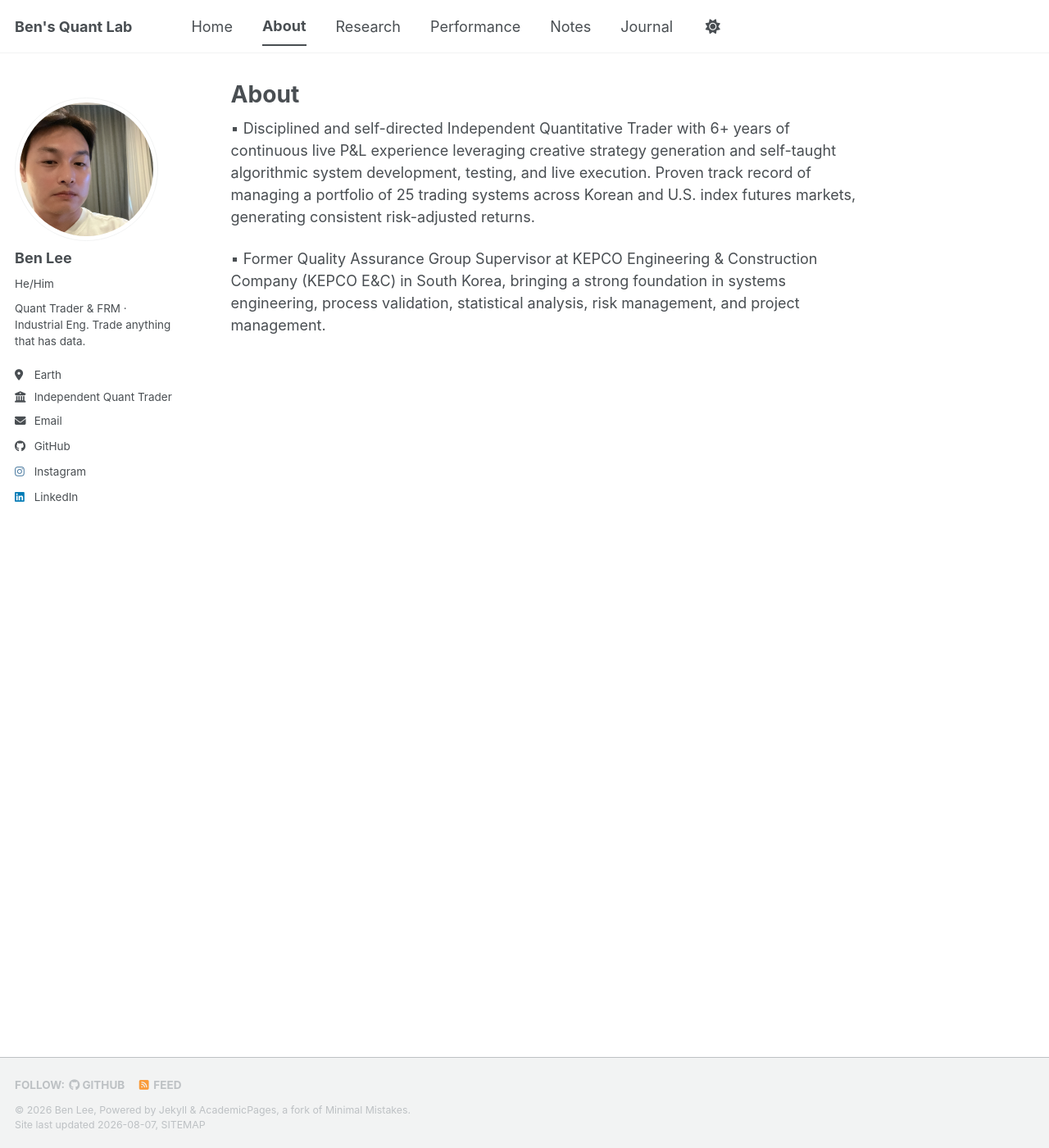
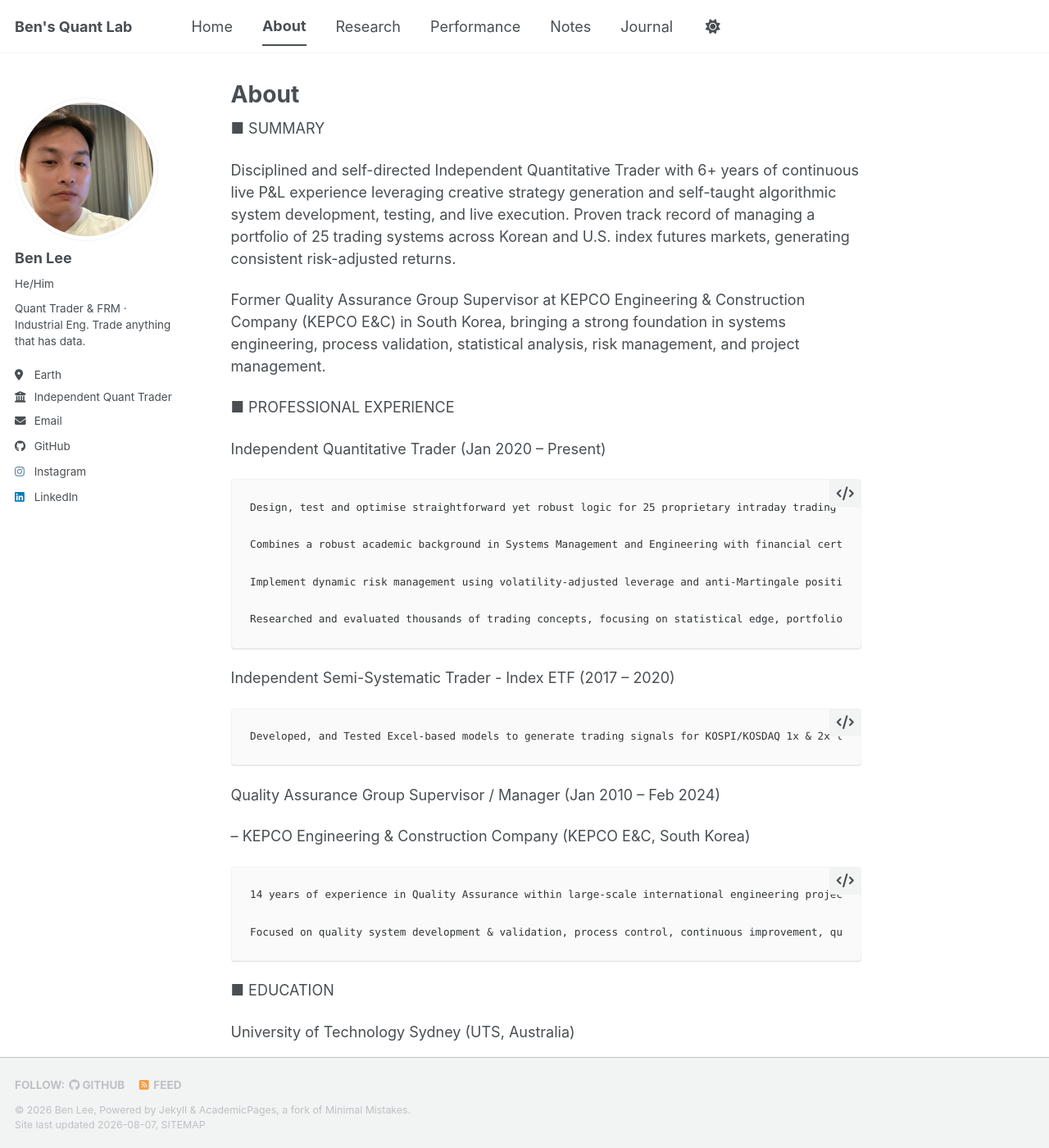
Before and after one commit to leebh1119/leebh1119.github.io, a Jekyll site: the page built from _pages/about.md, in a window 1280 px wide and 1400 px high. Shown: the whole window at 82% size. Built offline with Jekyll 4.4.1, drawn with Linux system fonts in a browser that asks for light colours; a style sheet for code colours, icons or effects is not loaded.

Commit message:
Updated About page

```diff
--- a/_pages/about.md
+++ b/_pages/about.md
@@ -4,6 +4,41 @@ permalink: /about/
 author_profile: true
 ---
 
-▪ Disciplined and self-directed Independent Quantitative Trader with 6+ years of continuous live P&L experience leveraging creative strategy generation and self-taught algorithmic system development, testing, and live execution. Proven track record of managing a portfolio of 25 trading systems across Korean and U.S. index futures markets, generating consistent risk-adjusted returns.
+■ SUMMARY
 
-▪ Former Quality Assurance Group Supervisor at KEPCO Engineering & Construction Company (KEPCO E&C) in South Korea, bringing a strong foundation in systems engineering, process validation, statistical analysis, risk management, and project management.
+  Disciplined and self-directed Independent Quantitative Trader with 6+ years of continuous live P&L experience leveraging creative strategy generation and self-taught algorithmic system development, testing, and live execution. Proven track record of managing a portfolio of 25 trading systems across Korean and U.S. index futures markets, generating consistent risk-adjusted returns.
+
+  Former Quality Assurance Group Supervisor at KEPCO Engineering & Construction Company (KEPCO E&C) in South Korea, bringing a strong foundation in systems engineering, process validation, statistical analysis, risk management, and project management.
+
+
+■ PROFESSIONAL EXPERIENCE
+
+  Independent Quantitative Trader (Jan 2020 – Present)
+
+    Design, test and optimise straightforward yet robust logic for 25 proprietary intraday trading systems, implementing primarily trend-following with selective mean-reversion elements to capture short-term market inefficiencies.
+
+    Combines a robust academic background in Systems Management and Engineering with financial certifications, including Certified Financial Risk Manager (FRM), to engineer volatility-adaptive models using Value at Risk (VaR) and Anti-Martingale capital allocation.
+
+    Implement dynamic risk management using volatility-adjusted leverage and anti-Martingale position sizing, monitor live drawdowns, transaction costs, slippage, and underwater periods to ensure close alignment with simulated results, and maintain parsimonious models to minimise overfitting, multicollinearity, and indicator redundancy.
+
+    Researched and evaluated thousands of trading concepts, focusing on statistical edge, portfolio diversification, and adaptability across multiple markets, timeframes, and market regimes.
+
+
+  Independent Semi-Systematic Trader - Index ETF (2017 – 2020)
+
+    Developed, and Tested Excel-based models to generate trading signals for KOSPI/KOSDAQ 1x & 2x leveraged, and Inverse ETFs, executing trades manually with strict rule-based mechanical discipline.
+
+
+  Quality Assurance Group Supervisor / Manager (Jan 2010 – Feb 2024)
+
+  – KEPCO Engineering & Construction Company (KEPCO E&C, South Korea)
+
+    14 years of experience in Quality Assurance within large-scale international engineering projects, including 5+ years leading a QA team.
+
+    Focused on quality system development & validation, process control, continuous improvement, quality audits, and risk identification & corrective actions across engineering workflows.
+
+■ EDUCATION
+
+  University of Technology Sydney (UTS, Australia)
+
+  – Master of Property Development and Project Management (Withdrawn, Feb 2026 – Apr 2026)
```
